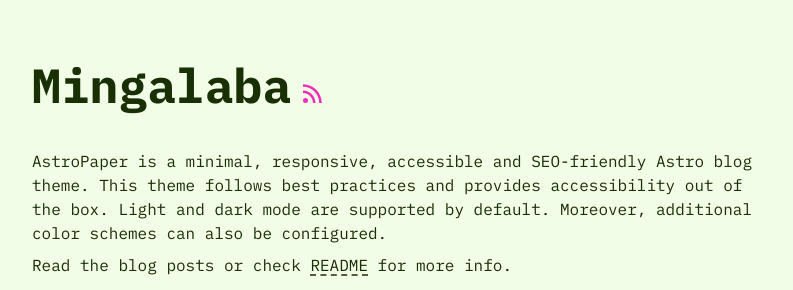
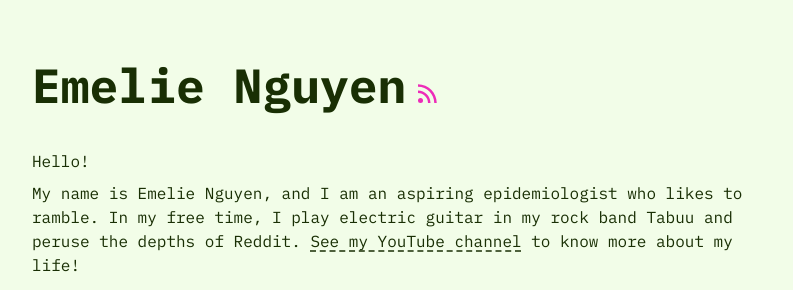
Before and after one commit to kagamak/astro-paper, an Astro site: page / in a window 1280 px wide. Shown: the part 108-398 px from the top of the page, without its empty margins (240-1033 px from the left). Built offline with nearby package versions, Linux system fonts and the light colour scheme; Astro itself is replaced by a stand-in of ours; some packages are replaced by stand-ins of ours.

Commit message:
Update index.astro

```diff
--- a/src/pages/index.astro
+++ b/src/pages/index.astro
@@ -23,7 +23,7 @@
   <Header />
   <main id="main-content">
     <section id="hero">
-      <h1>Mingalaba</h1>
+      <h1>Emelie Nguyen</h1>
       <a
         target="_blank"
         href="/rss.xml"
@@ -41,19 +41,16 @@
       </a>
 
       <p>
-        AstroPaper is a minimal, responsive, accessible and SEO-friendly Astro
-        blog theme. This theme follows best practices and provides accessibility
-        out of the box. Light and dark mode are supported by default. Moreover,
-        additional color schemes can also be configured.
+        Hello!
       </p>
       <p>
-        Read the blog posts or check
+        My name is Emelie Nguyen, and I am an aspiring epidemiologist who likes to ramble. In my free time, I play electric guitar in my rock band Tabuu and peruse the depths of Reddit.
         <LinkButton
           className="hover:text-skin-accent underline underline-offset-4 decoration-dashed"
-          href="https://github.com/satnaing/astro-paper#readme"
+          href="https://www.youtube.com/channel/UCGATXF49t-ZKpR1A64s27KA"
         >
-          README
-        </LinkButton> for more info.
+          See my YouTube channel
+        </LinkButton> to know more about my life!
       </p>
       {
         // only display if at least one social link is enabled
```
